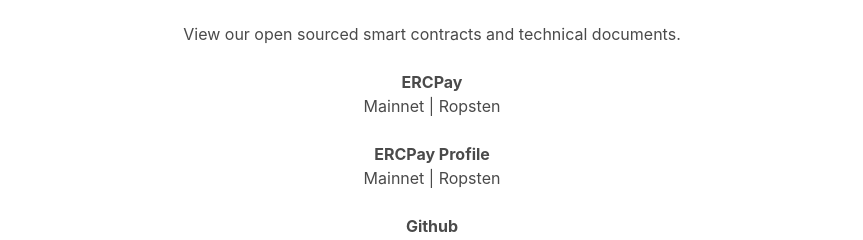
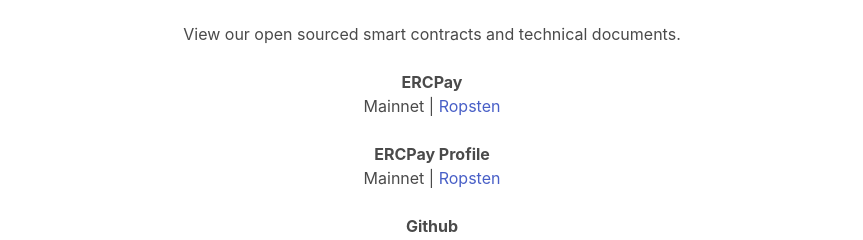
Before and after one commit to KayinCheung/ercpay, a React (Create React App) app: page / in a window 1280 px wide. Shown: the part 3140-3380 px from the top of the page, without its empty margins (208-1071 px from the left). Built offline with nearby package versions, Linux system fonts and the light colour scheme; what web3 would draw is missing.

Commit message:
link fix

```diff
--- a/src/dashboard/body.js
+++ b/src/dashboard/body.js
@@ -489,8 +489,8 @@
         <p>{this.props.profileInfo}</p>
         <br/>
         <p className="buttons is-centered">
-        <a className="button is-primary" href="/activity/set_profile">Update Profile</a>
-        <a className="button is-primary" href={profile_link} target="_blank">View Profile</a>
+        <Link to="/activity/set_profile"><p className="button is-primary">Update Profile</p></Link>
+        <Link to={profile_link}><p className="button is-primary">View Profile</p></Link>
         </p>
         </div>
 
--- a/src/home/home.js
+++ b/src/home/home.js
@@ -308,8 +308,8 @@
         </h1>
         <p>View our open sourced smart contracts and technical documents.</p>
         <br/>
-        <p><b>ERCPay</b><br/>Mainnet | Ropsten</p><br/>
-        <p><b>ERCPay Profile</b><br/>Mainnet | Ropsten</p><br/>
+        <p><b>ERCPay</b><br/>Mainnet | <a href="https://ropsten.etherscan.io/address/0xa4f1032d9b1485b9384f7061d95c732edb9c1527" target="_blank">Ropsten</a></p><br/>
+        <p><b>ERCPay Profile</b><br/>Mainnet | <a href="https://ropsten.etherscan.io/address/0xe54c0168d2e75c7f68fcf40b0ab5793115dd2a92" target="_blank">Ropsten</a></p><br/>
         <p><b>Github</b></p>
         </div>
     </div>
--- a/src/transaction/send_payment.js
+++ b/src/transaction/send_payment.js
@@ -373,7 +373,7 @@
   this.state.contract.createPayment.sendTransaction(
     this.props.sellerAddress,
     constants.escrowAddress,
-    'a', //notes. leave empty for now
+    '', //notes. leave empty for now
     {
       from: this.props.address,
       value: this.props.ethAmount*(10**18),
```
